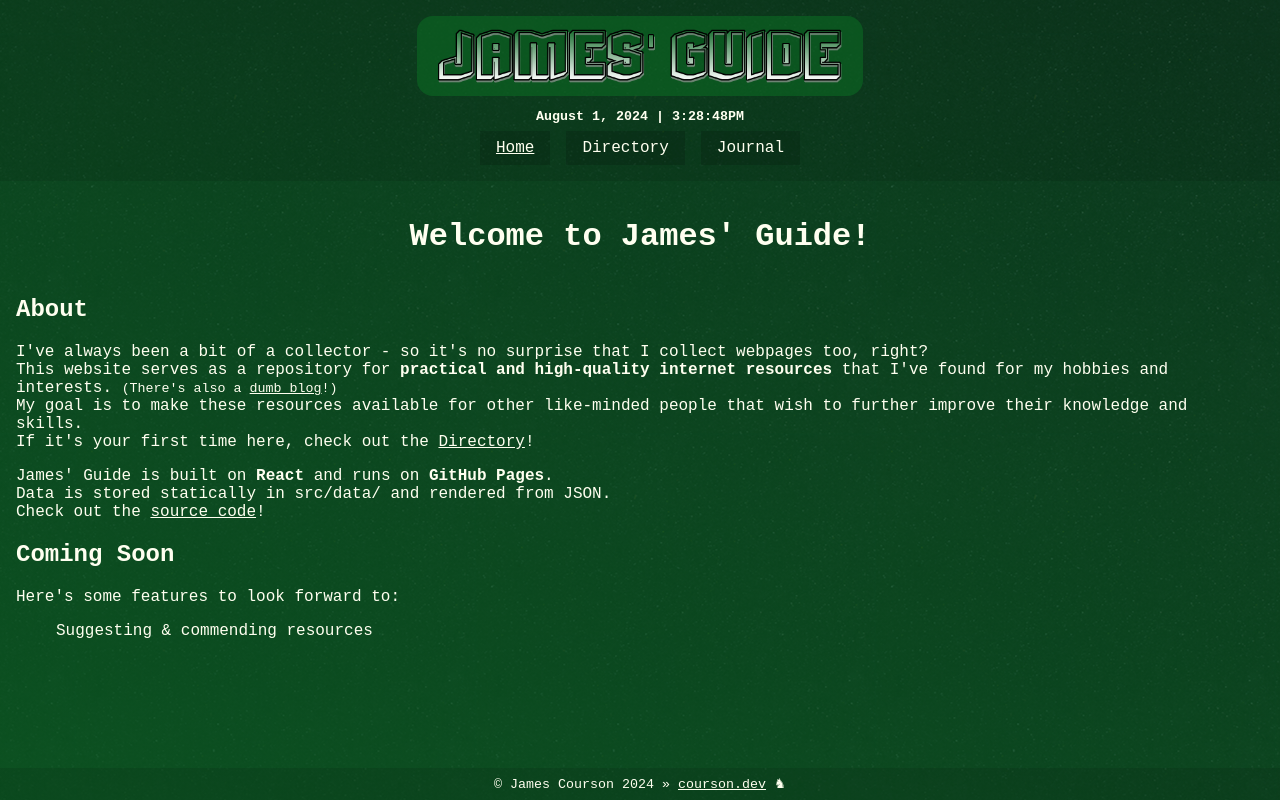
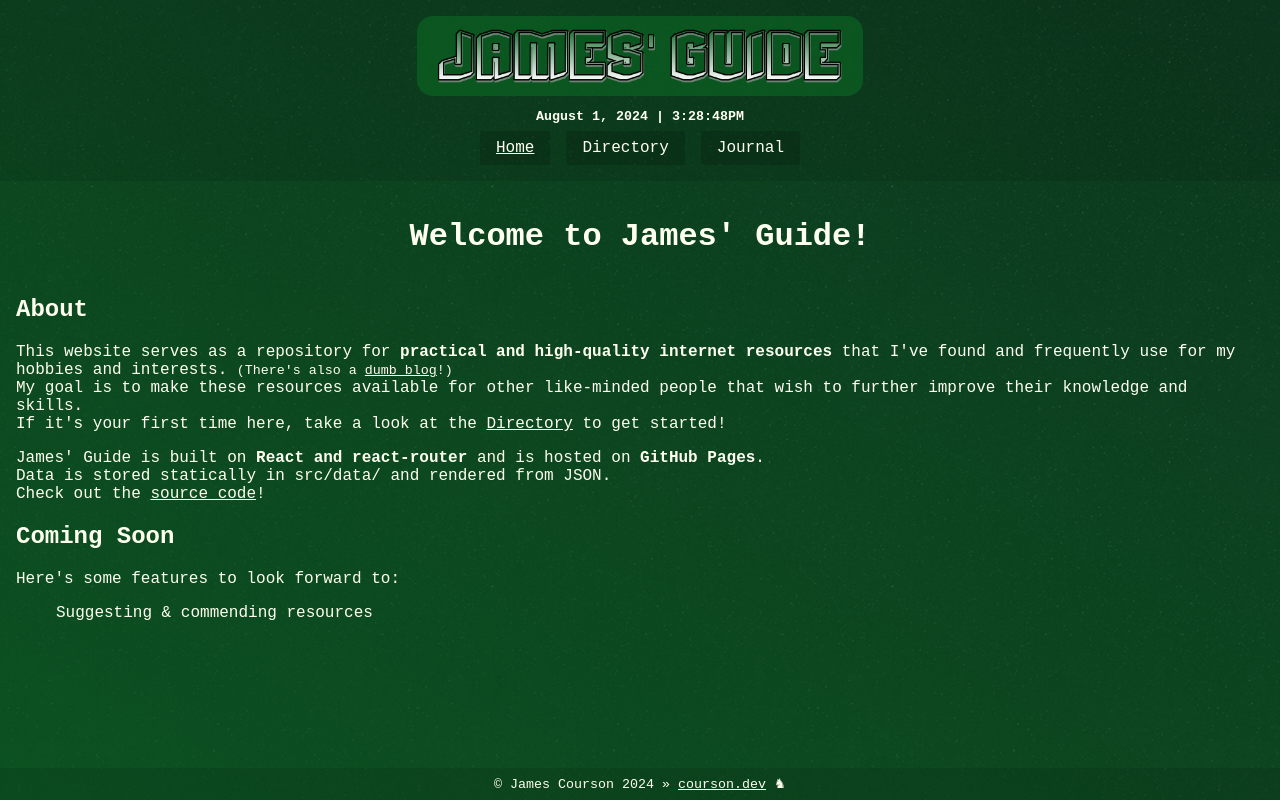
Before and after one commit to jamescourson/james.guide, a React (Vite) app: page / in a window 1280 px wide. Built offline with nearby package versions, Linux system fonts and the light colour scheme.

Commit message:
update homepage

```diff
--- a/src/pages/Home.jsx
+++ b/src/pages/Home.jsx
@@ -8,17 +8,15 @@ const Home = () => (
     <article>
       <h2>About</h2>
       <p>
-        I've always been a bit of a collector - so it's no surprise that I collect webpages too, right?
-        <br />
-        This website serves as a repository for <b>practical and high-quality internet resources</b> that I've found for my hobbies and interests. <small>(There's also a <Link to="/j/">dumb blog</Link>!)</small>
+        This website serves as a repository for <b>practical and high-quality internet resources</b> that I've found and frequently use for my hobbies and interests. <small>(There's also a <Link to="/j/">dumb blog</Link>!)</small>
         <br />
         My goal is to make these resources available for other like-minded people that wish to further improve their knowledge and skills.
         <br />
-        If it's your first time here, check out the <Link to="/d">Directory</Link>!
+        If it's your first time here, take a look at the <Link to="/d">Directory</Link> to get started!
       </p>
 
       <p>
-        James' Guide is built on <b>React</b> and runs on <b>GitHub Pages</b>.
+        James' Guide is built on <b>React and react-router</b> and is hosted on <b>GitHub Pages</b>.
         <br />
         Data is stored statically in <code>src/data/</code> and rendered from JSON.
         <br />
```
